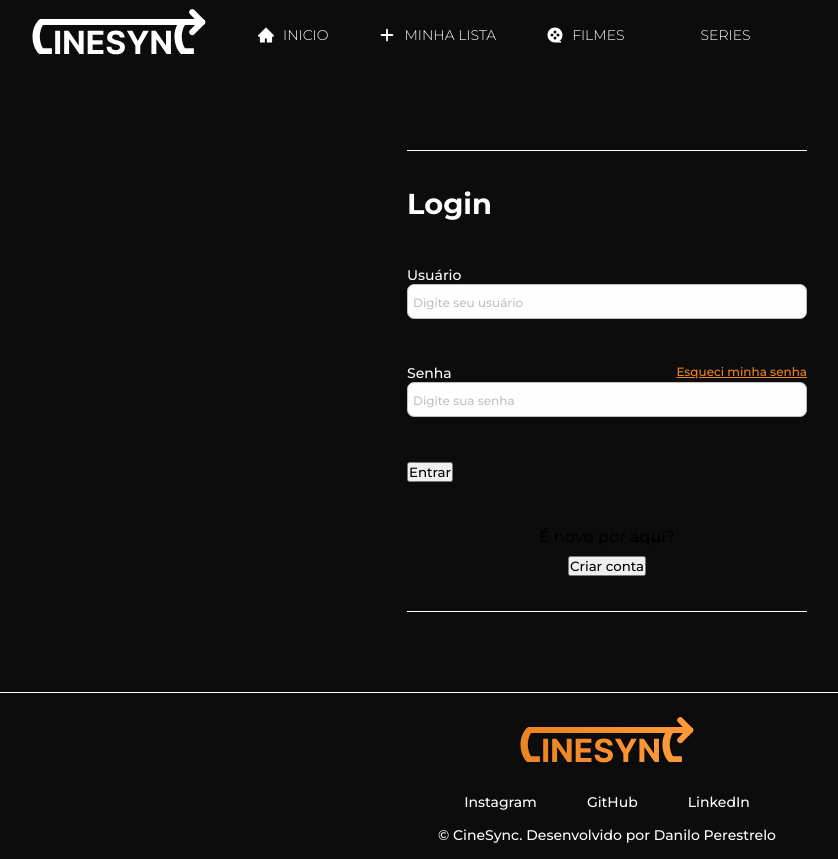
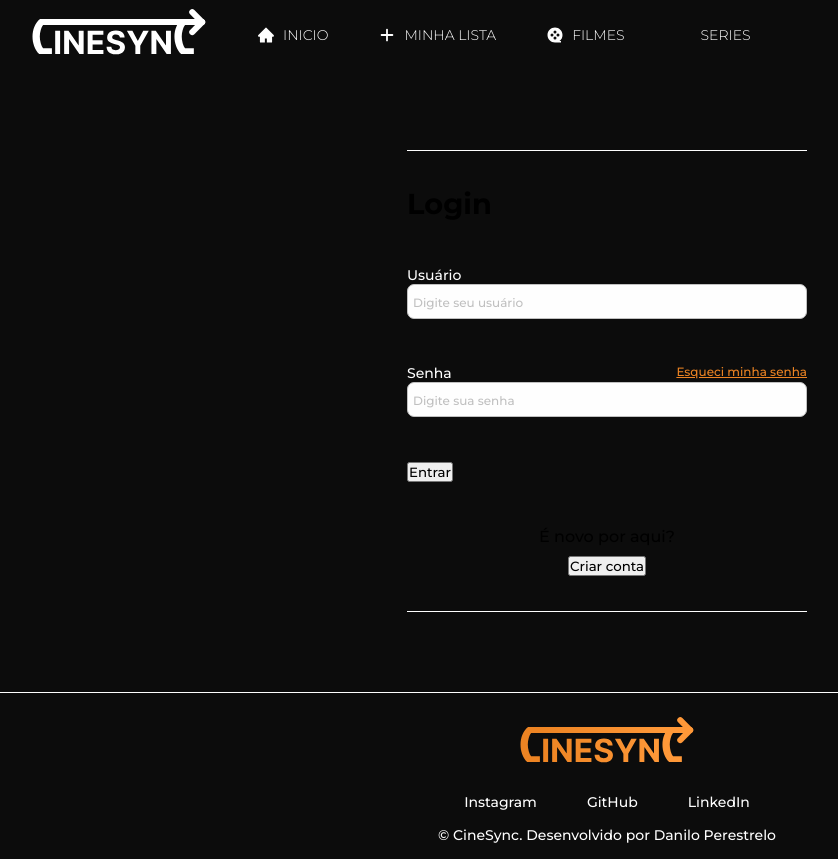
Before and after one commit to Perestra/cinesync, a React (Vite) app: page /login in a window 1280 px wide. Shown: the whole page, without its empty margins (33-871 px from the left). Built offline with nearby package versions, Linux system fonts and the light colour scheme; some icons are missing.

Commit message:
Added new variable color style

```diff
--- a/src/components/Subtitle/Subtitle.jsx
+++ b/src/components/Subtitle/Subtitle.jsx
@@ -1,9 +1,9 @@
 import React from 'react'
 import styles from './Subtitle.module.scss'
 
-const Subtitle = ({ text }) => {
+const Subtitle = ({ text, color }) => {
   return (
-    <h2 className={ styles.subtitle }>{ text }</h2>
+    <h2 className={ `${styles.subtitle} ${styles[color]}` }>{ text }</h2>
   )
 }
 
--- a/src/components/Subtitle/Subtitle.module.scss
+++ b/src/components/Subtitle/Subtitle.module.scss
@@ -1,5 +1,10 @@
 .subtitle {
     font-size: 1.8rem;
     font-weight: 700;
+}
+.orange {
+    color: var(--primaryOrange);
+}
+.white {
     color: var(--primaryText);
 }
```
